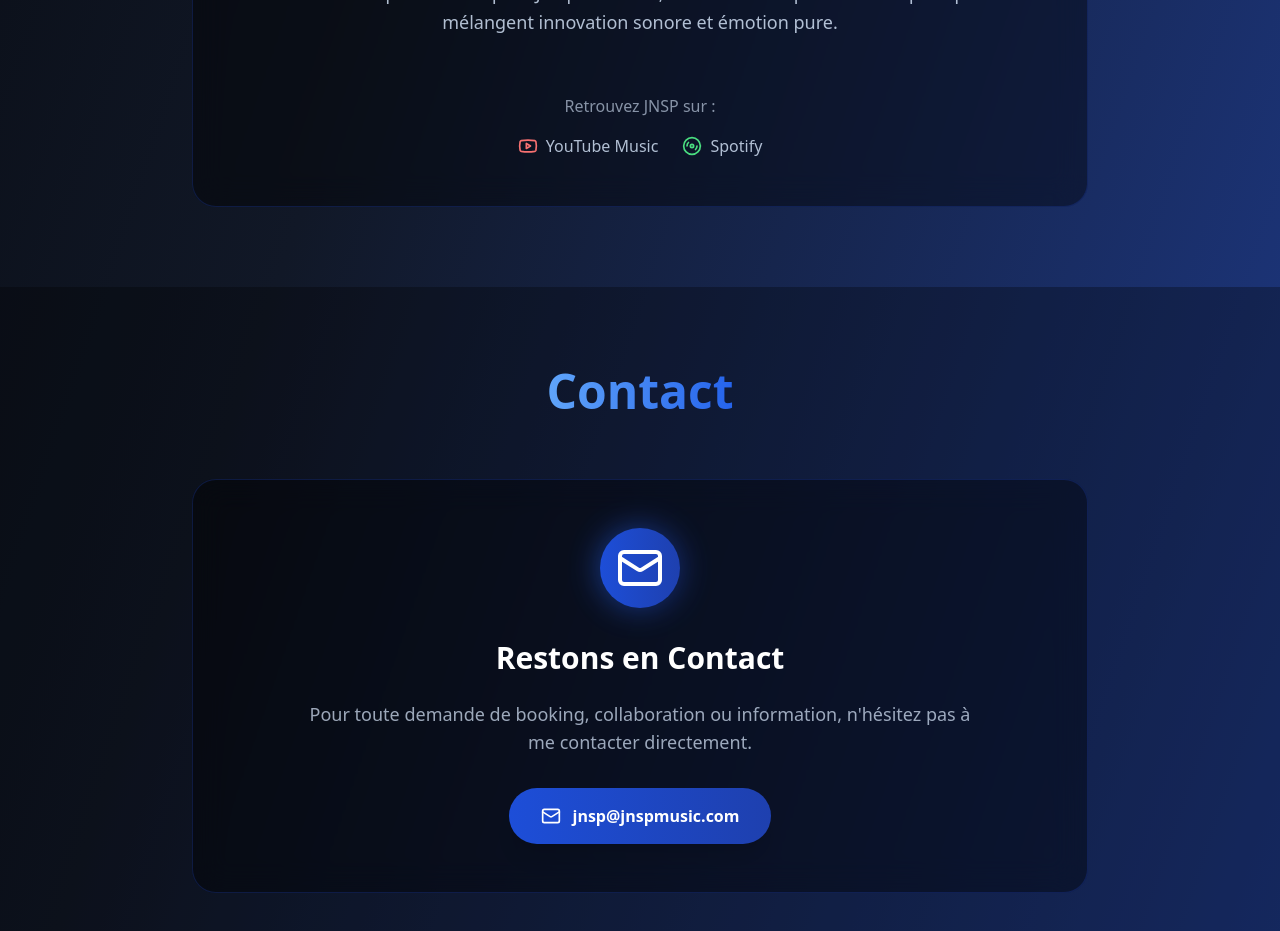
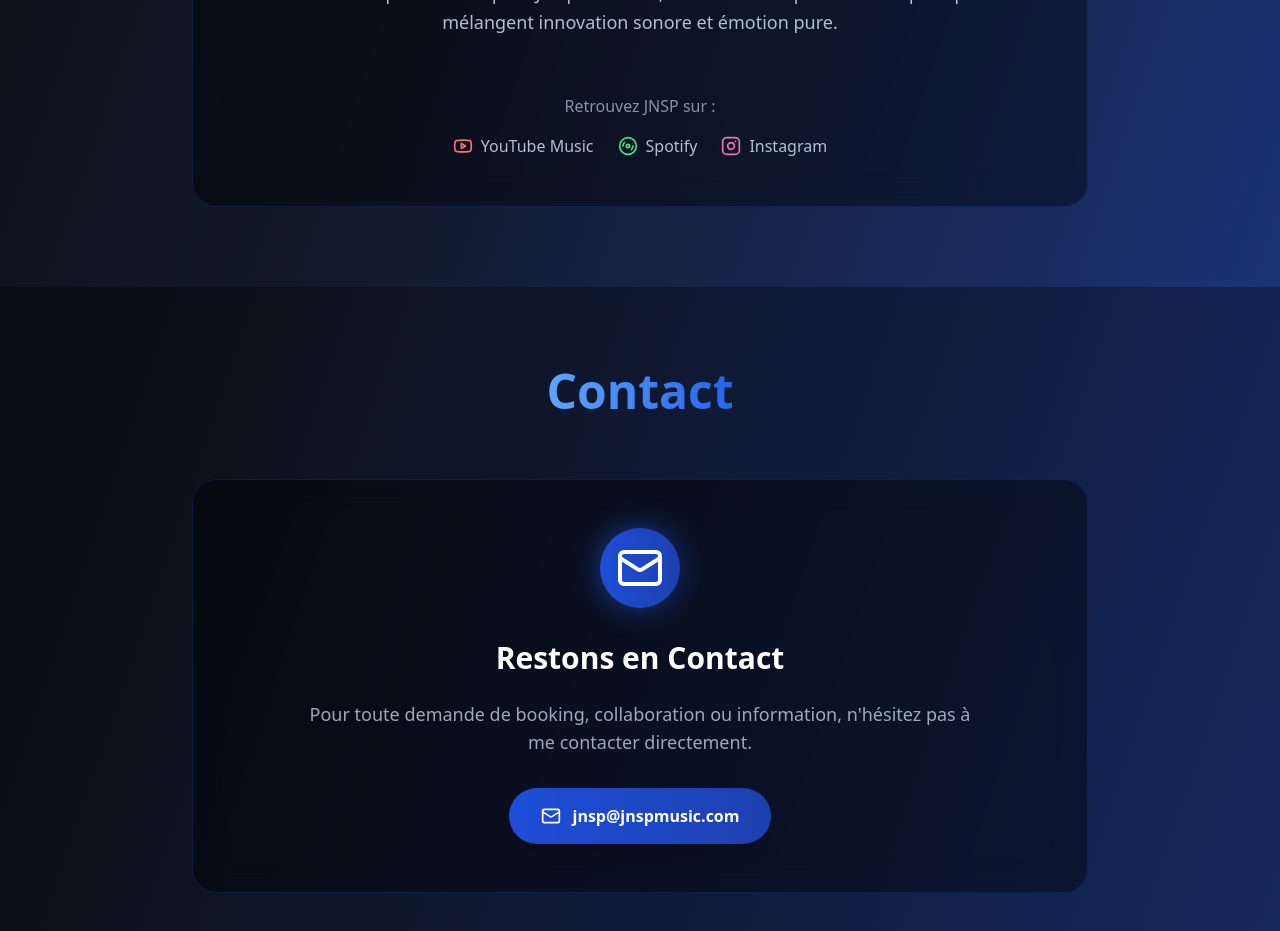
Before and after one commit to jnspmusic/jnspnewbleu070725, a React (Vite) app: page / in a window 1280 px wide. Shown: the part 2680-3611 px from the top of the page. Built offline with nearby package versions, Linux system fonts and the light colour scheme.

Commit message:
Update App.tsx

```diff
--- a/src/App.tsx
+++ b/src/App.tsx
@@ -369,6 +369,16 @@ const App = () => {
                     <Disc3 className="h-5 w-5 text-green-400" />
                     <span>Spotify</span>
                   </a>
+
+                  <a
+                    href={config.links.instagram}
+                    target="_blank"
+                    rel="noopener noreferrer"
+                    className="flex items-center space-x-2 text-blue-100/80 hover:text-white transition-colors"
+                  >
+                    <Instagram className="h-5 w-5 text-pink-400" />
+                    <span>Instagram</span>
+                  </a>
                 </div>
               </div>
             </div>
```
